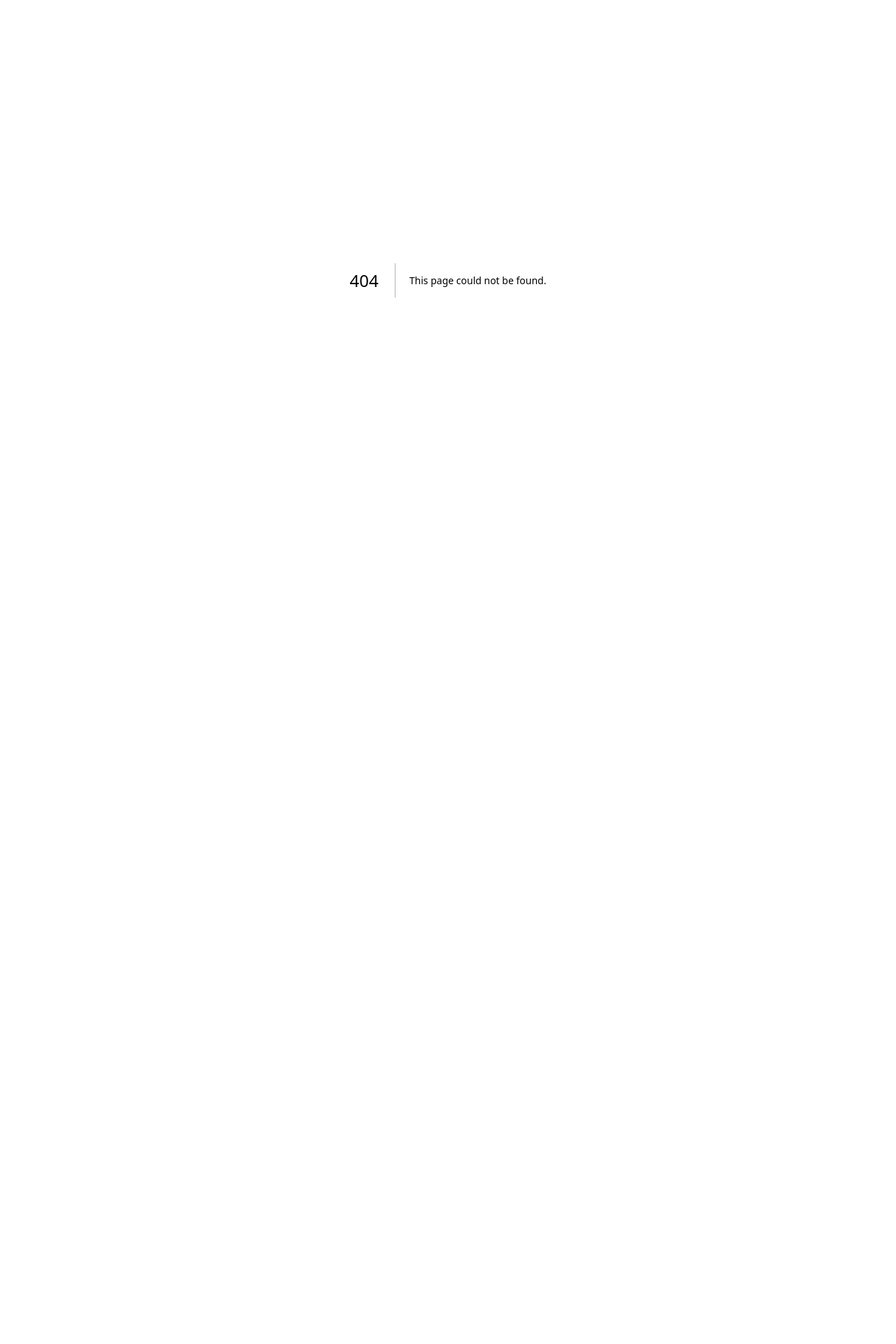
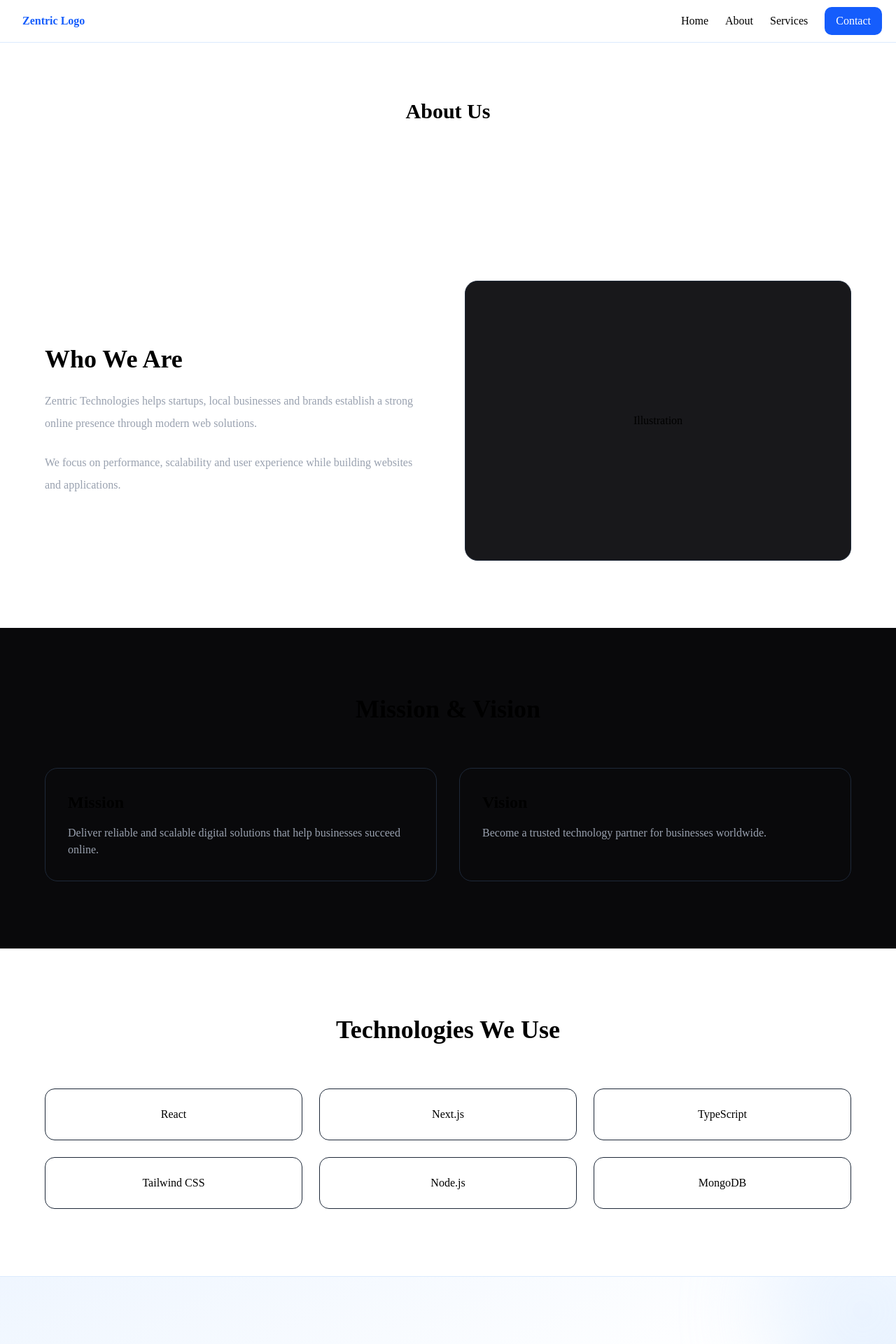
Before and after one commit to shubh10402/zentricwebsite, a Next.js app: page /aboutus in a window 1280 px wide. Before the commit this address had no page. Shown: the top 1920 px of the page at 70% size. Before the commit the page ends 800 px from the top, so only its background shows below. Built offline with nearby package versions, Linux system fonts and the light colour scheme.

Commit message:
Update in about & contact pages

```diff
--- /dev/null
+++ b/src/app/aboutus/page.tsx
@@ -0,0 +1,24 @@
+import Navbar from "@/components/Navbar";
+import Footer from "@/components/Footer";
+
+import AboutHero from "@/components/sections/AboutHero";
+import Whoweare from "@/components/sections/Whoweare";
+import Mission from "@/components/sections/Mission";
+import Technologies from "@/components/sections/Technologies";
+// import CTA from "@/components/sections/CTA";
+
+export default function AboutUsPage() {
+  return (
+    <>
+      <Navbar />
+
+      <AboutHero />
+      <Whoweare />
+      <Mission />
+      <Technologies />
+      {/* <CTA /> */}
+
+      <Footer />
+    </>
+  );
+}
--- /dev/null
+++ b/src/app/contact/page.tsx
@@ -0,0 +1,12 @@
+import Contact from "@/components/sections/Contact";
+import Footer from "@/components/Footer";
+import Navbar from "@/components/Navbar";
+export default function ContactPage() {
+    return (
+        <>
+        <Navbar />
+             <Contact />
+     <Footer />
+    </>
+    )
+}
--- a/src/app/layout.tsx
+++ b/src/app/layout.tsx
@@ -13,10 +13,9 @@ const geistMono = Geist_Mono({
 });
 
 export const metadata: Metadata = {
-  title: "Zentrictechnologies",
-  description: "Generated by create next app",
-};
-
+  title: "Zentric Technologies",
+  description: "Website Development and Digital Marketing Services",
+}
 export default function RootLayout({
   children,
 }: Readonly<{
--- a/src/components/Footer.tsx
+++ b/src/components/Footer.tsx
@@ -34,12 +34,12 @@ export default function FooterCustom() {
             </h3>
             <div className="space-y-4 text-lg">
               <p className="flex items-center gap-2 hover:text-blue-600 transition">
+                 <HiOutlineMail className="text-blue-600" /> zentrictechnologies@gmail.com
+              </p>
+             <a href="tel:+919925990550" className="flex items-center gap-2 hover:text-blue-600 transition">
+              <HiOutlinePhone className="text-blue-600" /> +91-9925990550
+              </a>
 
-                <HiOutlineMail className="text-blue-600" /> zentrictechnologies@gmail.com
-              </p>
-              <p className="flex items-center gap-2 hover:text-blue-600 transition">
-                <HiOutlinePhone className="text-blue-600" /> +91-9925990550
-              </p>
             </div>
           </div>
 
@@ -74,9 +74,7 @@ export default function FooterCustom() {
             <a href="https://x.com/zentrictec29692" target="_blank" rel="noopener noreferrer">
               <FaTwitter className="cursor-pointer text-gray-500 hover:text-blue-600 transition hover:scale-110" />
             </a>
-            <a href="https://github.com" target="_blank" rel="noopener noreferrer">
-              <FaGithub className="cursor-pointer text-gray-500 hover:text-blue-600 transition hover:scale-110" />
-            </a>
+
              <a href="https://www.instagram.com/zentrictechnologies/" target="_blank" rel="noopener noreferrer">
               <FaInstagram className="cursor-pointer text-gray-500 hover:text-blue-600 transition hover:scale-110" />
             </a>
--- a/src/components/Navbar.tsx
+++ b/src/components/Navbar.tsx
@@ -10,7 +10,7 @@ export default function Navbar() {
           <Link href="/" className="hover:text-blue-600 transition">
             Home
           </Link>
-          <Link href="/about" className="hover:text-blue-600 transition">
+          <Link href="/aboutus" className="hover:text-blue-600 transition">
             About
           </Link>
           <Link href="/services" className="hover:text-blue-600 transition">
@@ -18,7 +18,7 @@ export default function Navbar() {
           </Link>
         </div>
 
-        <Link href="/#contact">
+        <Link href="/contact">
           <button className="bg-blue-600 hover:bg-blue-700 text-white px-4 py-2 rounded-lg font-medium transition">
             Contact
           </button>
--- /dev/null
+++ b/src/components/sections/AboutHero.tsx
@@ -0,0 +1,9 @@
+export default function AboutHero() {
+    return (
+        <section className="py-20 px-8">
+            <h2 className="text-3xl font-bold text-center mb-12">
+                About Us
+            </h2>
+        </section>
+    )
+}
--- /dev/null
+++ b/src/components/sections/Mission.jsx
@@ -0,0 +1,37 @@
+export default function Mission() {
+    return (
+      <section className="py-24 px-6 bg-zinc-950">
+        <div className="max-w-6xl mx-auto">
+
+          <h2 className="text-4xl font-bold text-center mb-16">
+            Mission & Vision
+          </h2>
+
+          <div className="grid md:grid-cols-2 gap-8">
+
+            <div className="border border-gray-800 rounded-2xl p-8">
+              <h3 className="text-2xl font-semibold mb-4">
+                Mission
+              </h3>
+
+              <p className="text-gray-400">
+                Deliver reliable and scalable digital solutions that help
+                businesses succeed online.
+              </p>
+            </div>
+
+            <div className="border border-gray-800 rounded-2xl p-8">
+              <h3 className="text-2xl font-semibold mb-4">
+                Vision
+              </h3>
+
+              <p className="text-gray-400">
+                Become a trusted technology partner for businesses worldwide.
+              </p>
+            </div>
+
+          </div>
+        </div>
+      </section>
+    );
+  }
--- /dev/null
+++ b/src/components/sections/Technologies.tsx
@@ -0,0 +1,36 @@
+const techStack = [
+    "React",
+    "Next.js",
+    "TypeScript",
+    "Tailwind CSS",
+    "Node.js",
+    "MongoDB",
+
+  ];
+
+  export default function Technologies() {
+    return (
+      <section className="py-24 px-6">
+        <div className="max-w-6xl mx-auto">
+
+          <h2 className="text-4xl font-bold text-center mb-16">
+            Technologies We Use
+          </h2>
+
+          <div className="grid grid-cols-2 md:grid-cols-3 gap-6">
+
+            {techStack.map((tech) => (
+              <div
+                key={tech}
+                className="border border-gray-800 rounded-xl p-6 text-center hover:border-orange-500 transition"
+              >
+                {tech}
+              </div>
+            ))}
+
+          </div>
+
+        </div>
+      </section>
+    );
+  }
--- /dev/null
+++ b/src/components/sections/Whoweare.tsx
@@ -0,0 +1,29 @@
+export default function Whoweare() {
+    return (
+      <section className="py-24 px-6">
+        <div className="max-w-6xl mx-auto grid md:grid-cols-2 gap-12 items-center">
+
+          <div>
+            <h2 className="text-4xl font-bold mb-6">
+              Who We Are
+            </h2>
+
+            <p className="text-gray-400 leading-8">
+              Zentric Technologies helps startups, local businesses and brands
+              establish a strong online presence through modern web solutions.
+            </p>
+
+            <p className="text-gray-400 leading-8 mt-6">
+              We focus on performance, scalability and user experience while
+              building websites and applications.
+            </p>
+          </div>
+
+          <div className="h-[400px] rounded-2xl border border-gray-800 bg-zinc-900 flex items-center justify-center">
+            Illustration
+          </div>
+
+        </div>
+      </section>
+    );
+  }
```
